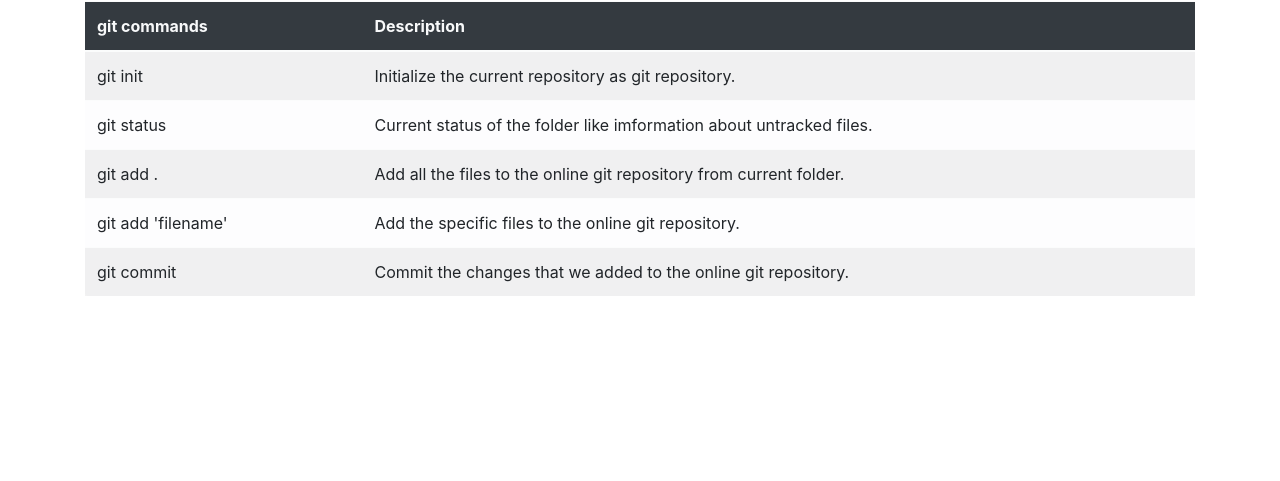
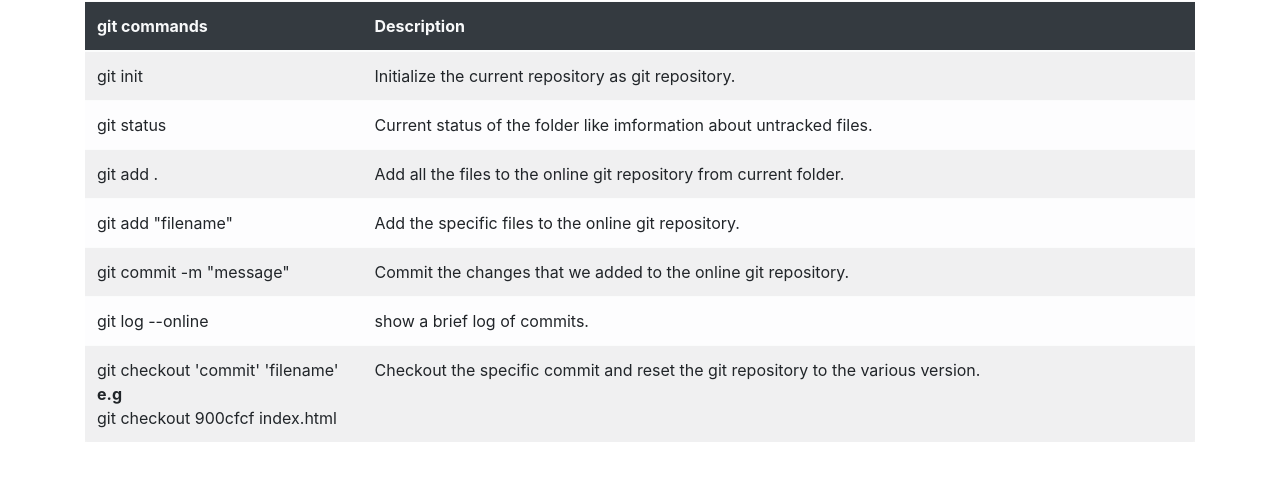
Before and after one commit to CodeWithShakaib/basic_git_commands, a plain HTML site: page basic-git-commands.html in a window 1280 px wide. Shown: the part 69-550 px from the top of the page. Drawn offline with nearby package versions, Linux system fonts and the light colour scheme.

Commit message:
thirt commit

```diff
--- a/basic-git-commands.html
+++ b/basic-git-commands.html
@@ -35,12 +35,20 @@
                 <td>Add all the files to the online git repository from current folder.</td>
             </tr>
             <tr>
-                <td>git add 'filename'</td>
+                <td>git add "filename"</td>
                 <td>Add the specific files to the online git repository.</td>
             </tr>
             <tr>
-                <td>git commit</td>
+                <td>git commit -m "message"</td>
                 <td>Commit the changes that we added to the online git repository.</td>
+            </tr>
+            <tr>
+                <td>git log --online</td>
+                <td>show a brief log of commits.</td>
+            </tr>
+            <tr>
+                <td>git checkout 'commit' 'filename'<br><b>e.g</b><br>git checkout 900cfcf index.html</td>
+                <td>Checkout the specific commit and reset the git repository to the various version.</td>
             </tr>
         </tbody>
     </table>
```
